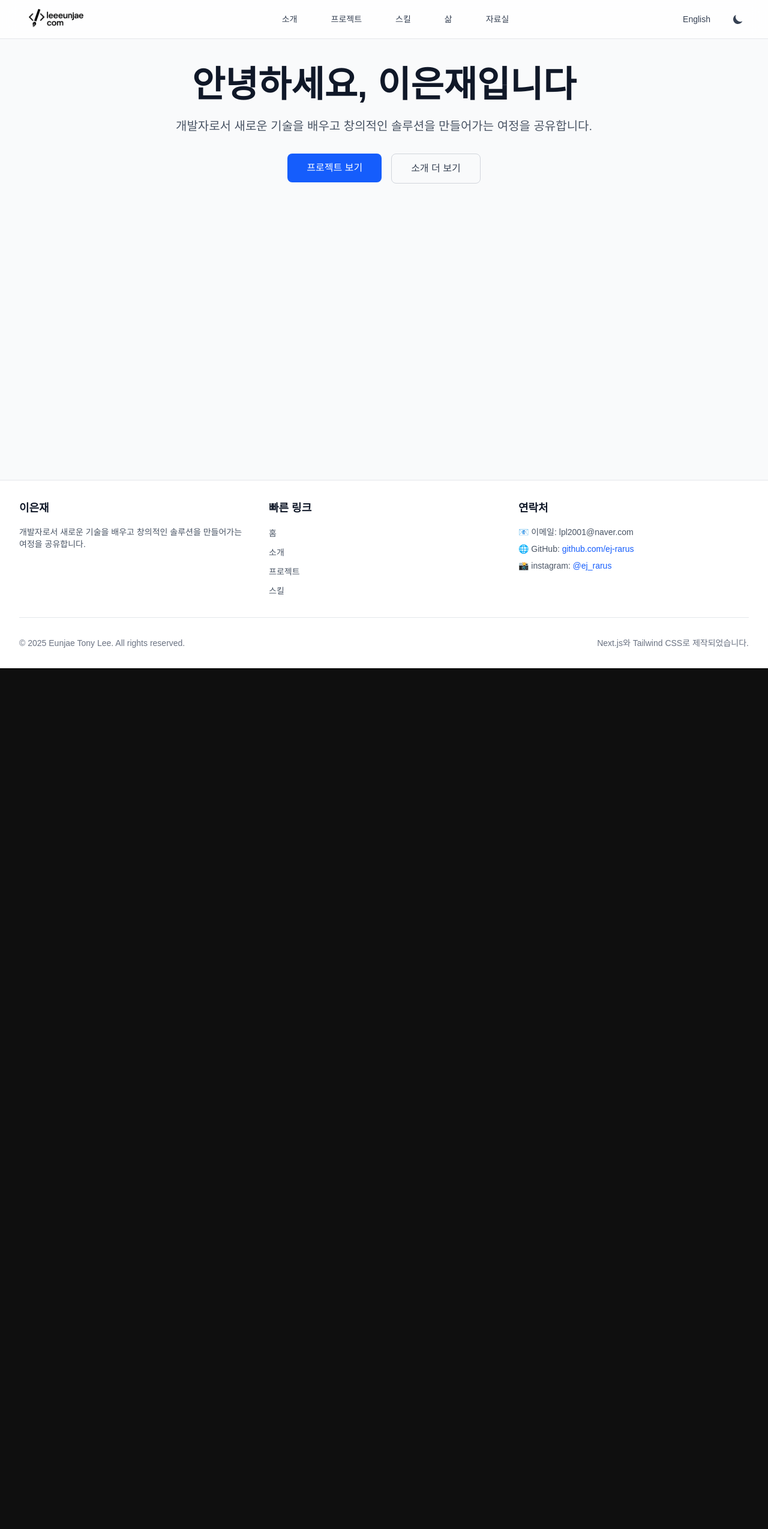
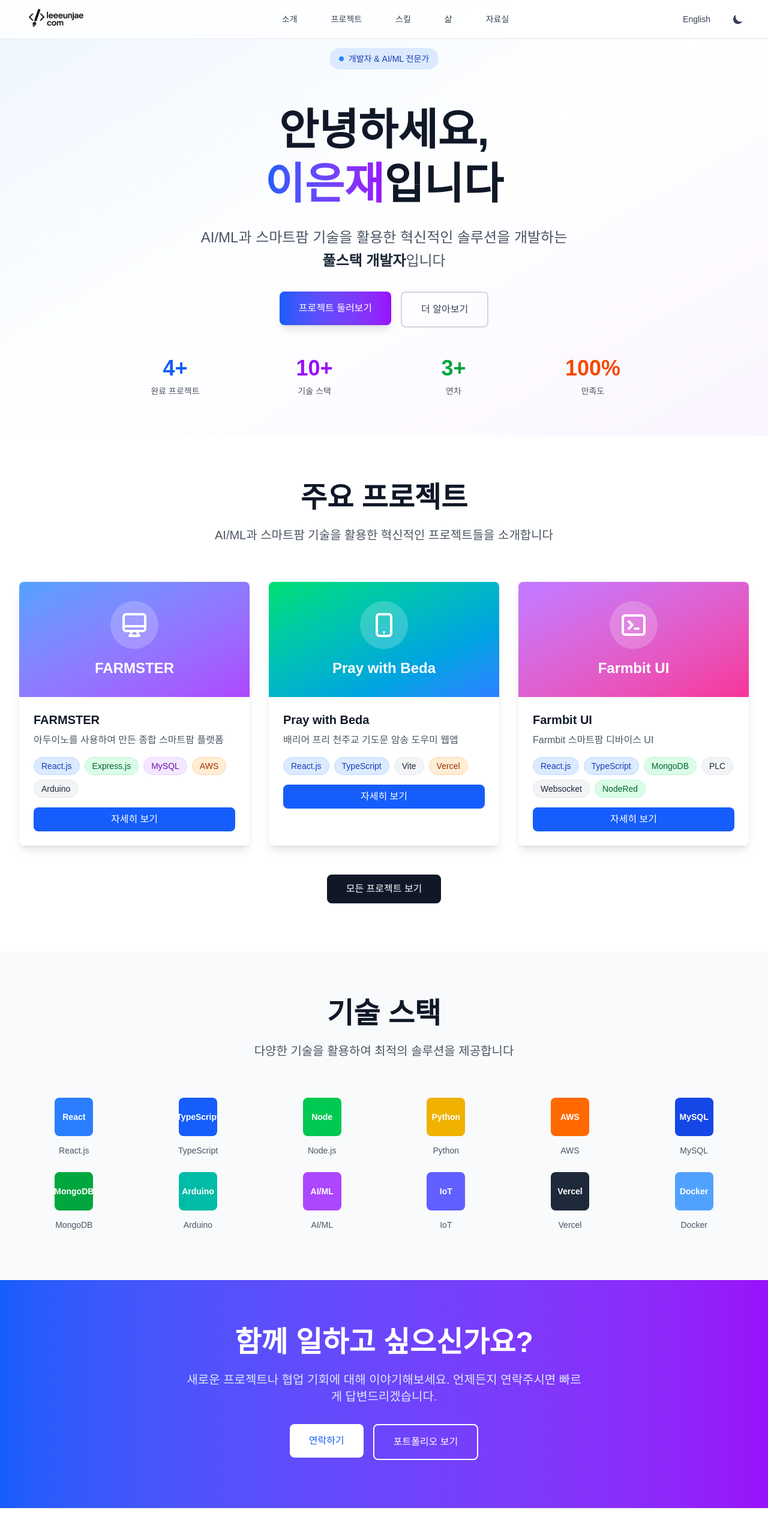
Before and after one commit to ej-rarus/leeeunjae.com, a Next.js app: page / in a window 1280 px wide. Shown: the top 2549 px of the page at 60% size. Before the commit the page ends 1114 px from the top, so only its background shows below. Built offline with nearby package versions, Linux system fonts and the light colour scheme.

Commit message:
v0.1.0 홈 페이지 레이아웃 및 콘텐츠 업데이트: 주요 프로젝트 섹션 추가, 기술 스택 소개 및 CTA 섹션 개선. 사용자 경험을 향상시키기 위해 디자인 요소와 텍스트를 조정함.

```diff
--- a/app/page.tsx
+++ b/app/page.tsx
@@ -1,6 +1,9 @@
 import Nav from "@/components/layout/Nav";
 import Link from "next/link";
 import type { Metadata } from "next";
+import { projects } from "@/data/projects";
+import ProjectCard from "@/components/shared/ProjectCard";
+import { PortfolioIcon, MobileAppIcon, ApiIcon } from "@/components/shared/ProjectIcons";
 
 export const metadata: Metadata = {
   title: "이은재 닷컴",
@@ -13,34 +16,182 @@ export const metadata: Metadata = {
   },
 };
 
+const getProjectIcon = (iconType: string) => {
+  switch (iconType) {
+    case 'portfolio':
+      return <PortfolioIcon />;
+    case 'mobile-app':
+      return <MobileAppIcon />;
+    case 'api':
+      return <ApiIcon />;
+    default:
+      return <PortfolioIcon />;
+  }
+};
+
 export default function Home() {
+  const featuredProjects = projects.slice(0, 3); // 상위 3개 프로젝트만 표시
+
   return (
     <div className="min-h-screen bg-gray-50 dark:bg-gray-800">
       <Nav />
-      <main className="pt-16">
-        <div className="max-w-7xl mx-auto px-4 sm:px-6 lg:px-8 py-12">
+
+      {/* Hero Section */}
+      <section className="pt-20 pb-16 bg-gradient-to-br from-blue-50 via-white to-purple-50 dark:from-gray-900 dark:via-gray-800 dark:to-gray-900">
+        <div className="max-w-7xl mx-auto px-4 sm:px-6 lg:px-8">
           <div className="text-center">
-            <h1 className="text-4xl md:text-6xl font-bold text-gray-900 dark:text-white mb-6">
-              안녕하세요, 이은재입니다
+            <div className="mb-8">
+              <div className="inline-flex items-center px-4 py-2 rounded-full bg-blue-100 dark:bg-blue-900 text-blue-800 dark:text-blue-200 text-sm font-medium mb-6">
+                <span className="w-2 h-2 bg-blue-500 rounded-full mr-2 animate-pulse"></span>
+                개발자 & AI/ML 전문가
+              </div>
+            </div>
+            <h1 className="text-5xl md:text-7xl font-bold text-gray-900 dark:text-white mb-6 leading-tight">
+              안녕하세요,<br />
+              <span className="bg-gradient-to-r from-blue-600 to-purple-600 bg-clip-text text-transparent">
+                이은재
+              </span>입니다
             </h1>
-            <p className="text-xl text-gray-600 dark:text-gray-300 mb-8 max-w-3xl mx-auto">
-              개발자로서 새로운 기술을 배우고 창의적인 솔루션을 만들어가는 여정을 공유합니다.
+            <p className="text-xl md:text-2xl text-gray-600 dark:text-gray-300 mb-8 max-w-4xl mx-auto leading-relaxed">
+              AI/ML과 스마트팜 기술을 활용한 혁신적인 솔루션을 개발하는<br />
+              <span className="font-semibold text-gray-800 dark:text-gray-200">풀스택 개발자</span>입니다
             </p>
-            <div className="flex flex-col sm:flex-row gap-4 justify-center">
+            <div className="flex flex-col sm:flex-row gap-4 justify-center mb-12">
               <Link href="/projects">
-                <button className="bg-blue-600 hover:bg-blue-700 text-white px-8 py-3 rounded-lg font-medium transition-colors duration-200 cursor-pointer">
-                  프로젝트 보기
+                <button className="bg-gradient-to-r from-blue-600 to-purple-600 hover:from-blue-700 hover:to-purple-700 text-white px-8 py-4 rounded-lg font-medium transition-all duration-200 cursor-pointer transform hover:scale-105 shadow-lg">
+                  프로젝트 둘러보기
                 </button>
               </Link>
               <Link href="/about">
-                <button className="border border-gray-300 dark:border-gray-600 text-gray-700 dark:text-gray-300 hover:bg-gray-50 dark:hover:bg-gray-700 px-8 py-3 rounded-lg font-medium transition-colors duration-200 cursor-pointer">
-                  소개 더 보기
+                <button className="border-2 border-gray-300 dark:border-gray-600 text-gray-700 dark:text-gray-300 hover:bg-gray-50 dark:hover:bg-gray-700 px-8 py-4 rounded-lg font-medium transition-all duration-200 cursor-pointer transform hover:scale-105">
+                  더 알아보기
                 </button>
               </Link>
             </div>
+
+            {/* Stats */}
+            <div className="grid grid-cols-2 md:grid-cols-4 gap-8 max-w-4xl mx-auto">
+              <div className="text-center">
+                <div className="text-3xl md:text-4xl font-bold text-blue-600 dark:text-blue-400 mb-2">4+</div>
+                <div className="text-sm text-gray-600 dark:text-gray-400">완료 프로젝트</div>
+              </div>
+              <div className="text-center">
+                <div className="text-3xl md:text-4xl font-bold text-purple-600 dark:text-purple-400 mb-2">10+</div>
+                <div className="text-sm text-gray-600 dark:text-gray-400">기술 스택</div>
+              </div>
+              <div className="text-center">
+                <div className="text-3xl md:text-4xl font-bold text-green-600 dark:text-green-400 mb-2">3+</div>
+                <div className="text-sm text-gray-600 dark:text-gray-400">연차</div>
+              </div>
+              <div className="text-center">
+                <div className="text-3xl md:text-4xl font-bold text-orange-600 dark:text-orange-400 mb-2">100%</div>
+                <div className="text-sm text-gray-600 dark:text-gray-400">만족도</div>
+              </div>
+            </div>
           </div>
         </div>
-      </main>
+      </section>
+
+      {/* Featured Projects Section */}
+      <section className="py-20 bg-white dark:bg-gray-800">
+        <div className="max-w-7xl mx-auto px-4 sm:px-6 lg:px-8">
+          <div className="text-center mb-16">
+            <h2 className="text-4xl md:text-5xl font-bold text-gray-900 dark:text-white mb-6">
+              주요 프로젝트
+            </h2>
+            <p className="text-xl text-gray-600 dark:text-gray-300 max-w-3xl mx-auto">
+              AI/ML과 스마트팜 기술을 활용한 혁신적인 프로젝트들을 소개합니다
+            </p>
+          </div>
+
+          <div className="grid grid-cols-1 md:grid-cols-2 lg:grid-cols-3 gap-8 mb-12">
+            {featuredProjects.map((project) => (
+              <ProjectCard
+                key={project.id}
+                title={project.title}
+                description={project.description}
+                technologies={project.technologies}
+                icon={getProjectIcon(project.iconType)}
+                gradientFrom={project.gradientFrom}
+                gradientTo={project.gradientTo}
+                buttonText={project.buttonText}
+                href={project.href}
+              />
+            ))}
+          </div>
+
+          <div className="text-center">
+            <Link href="/projects">
+              <button className="bg-gray-900 dark:bg-white text-white dark:text-gray-900 hover:bg-gray-800 dark:hover:bg-gray-100 px-8 py-3 rounded-lg font-medium transition-colors duration-200">
+                모든 프로젝트 보기
+              </button>
+            </Link>
+          </div>
+        </div>
+      </section>
+
+      {/* Tech Stack Section */}
+      <section className="py-20 bg-gray-50 dark:bg-gray-900">
+        <div className="max-w-7xl mx-auto px-4 sm:px-6 lg:px-8">
+          <div className="text-center mb-16">
+            <h2 className="text-4xl md:text-5xl font-bold text-gray-900 dark:text-white mb-6">
+              기술 스택
+            </h2>
+            <p className="text-xl text-gray-600 dark:text-gray-300 max-w-3xl mx-auto">
+              다양한 기술을 활용하여 최적의 솔루션을 제공합니다
+            </p>
+          </div>
+
+          <div className="grid grid-cols-2 md:grid-cols-4 lg:grid-cols-6 gap-6">
+            {[
+              { name: "React.js", color: "bg-blue-500" },
+              { name: "TypeScript", color: "bg-blue-600" },
+              { name: "Node.js", color: "bg-green-500" },
+              { name: "Python", color: "bg-yellow-500" },
+              { name: "AWS", color: "bg-orange-500" },
+              { name: "MySQL", color: "bg-blue-700" },
+              { name: "MongoDB", color: "bg-green-600" },
+              { name: "Arduino", color: "bg-teal-500" },
+              { name: "AI/ML", color: "bg-purple-500" },
+              { name: "IoT", color: "bg-indigo-500" },
+              { name: "Vercel", color: "bg-gray-800" },
+              { name: "Docker", color: "bg-blue-400" }
+            ].map((tech, index) => (
+              <div key={index} className="text-center group">
+                <div className={`w-16 h-16 ${tech.color} rounded-lg mx-auto mb-3 flex items-center justify-center group-hover:scale-110 transition-transform duration-200`}>
+                  <span className="text-white font-bold text-sm">{tech.name.split('.')[0]}</span>
+                </div>
+                <span className="text-sm text-gray-600 dark:text-gray-400">{tech.name}</span>
+              </div>
+            ))}
+          </div>
+        </div>
+      </section>
+
+      {/* CTA Section */}
+      <section className="py-20 bg-gradient-to-r from-blue-600 to-purple-600">
+        <div className="max-w-4xl mx-auto px-4 sm:px-6 lg:px-8 text-center">
+          <h2 className="text-4xl md:text-5xl font-bold text-white mb-6">
+            함께 일하고 싶으신가요?
+          </h2>
+          <p className="text-xl text-blue-100 mb-8 max-w-2xl mx-auto">
+            새로운 프로젝트나 협업 기회에 대해 이야기해보세요.
+            언제든지 연락주시면 빠르게 답변드리겠습니다.
+          </p>
+          <div className="flex flex-col sm:flex-row gap-4 justify-center">
+            <Link href="/about">
+              <button className="bg-white text-blue-600 hover:bg-gray-100 px-8 py-4 rounded-lg font-medium transition-colors duration-200 transform hover:scale-105">
+                연락하기
+              </button>
+            </Link>
+            <Link href="/projects">
+              <button className="border-2 border-white text-white hover:bg-white hover:text-blue-600 px-8 py-4 rounded-lg font-medium transition-all duration-200 transform hover:scale-105">
+                포트폴리오 보기
+              </button>
+            </Link>
+          </div>
+        </div>
+      </section>
     </div>
   );
 }
```
